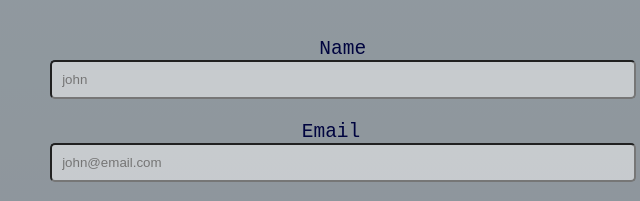
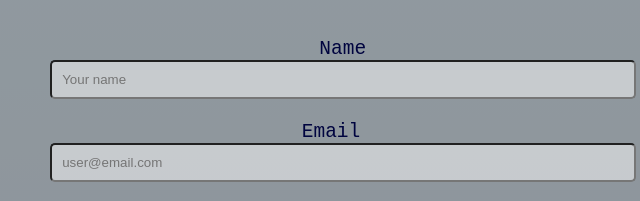
Before and after one commit to nrgzs/survey-page, a plain HTML site: page index.html in a window 1280 px wide. Shown: the part 219-420 px from the top of the page, 309-949 px from the left. Drawn offline with Linux system fonts and the light colour scheme.

Commit message:
Update index.html

```diff
--- a/index.html
+++ b/index.html
@@ -16,9 +16,9 @@
    <form id="survey-form"><pre>
 <div>
   <label id="name-label" >Name</label>
-<input type="text" id="name" placeholder="john" required />
+<input type="text" id="name" placeholder="Your name" required />
 <label id="email-label" >Email</label>
-<input type="email" id="email" placeholder="john@email.com" required/>
+<input type="email" id="email" placeholder="user@email.com" required/>
 <label id="number-label" >Age (optional)</label>
 <input type="number" id="number" min="18" max="100" placeholder="18"/>
 </div>
```
